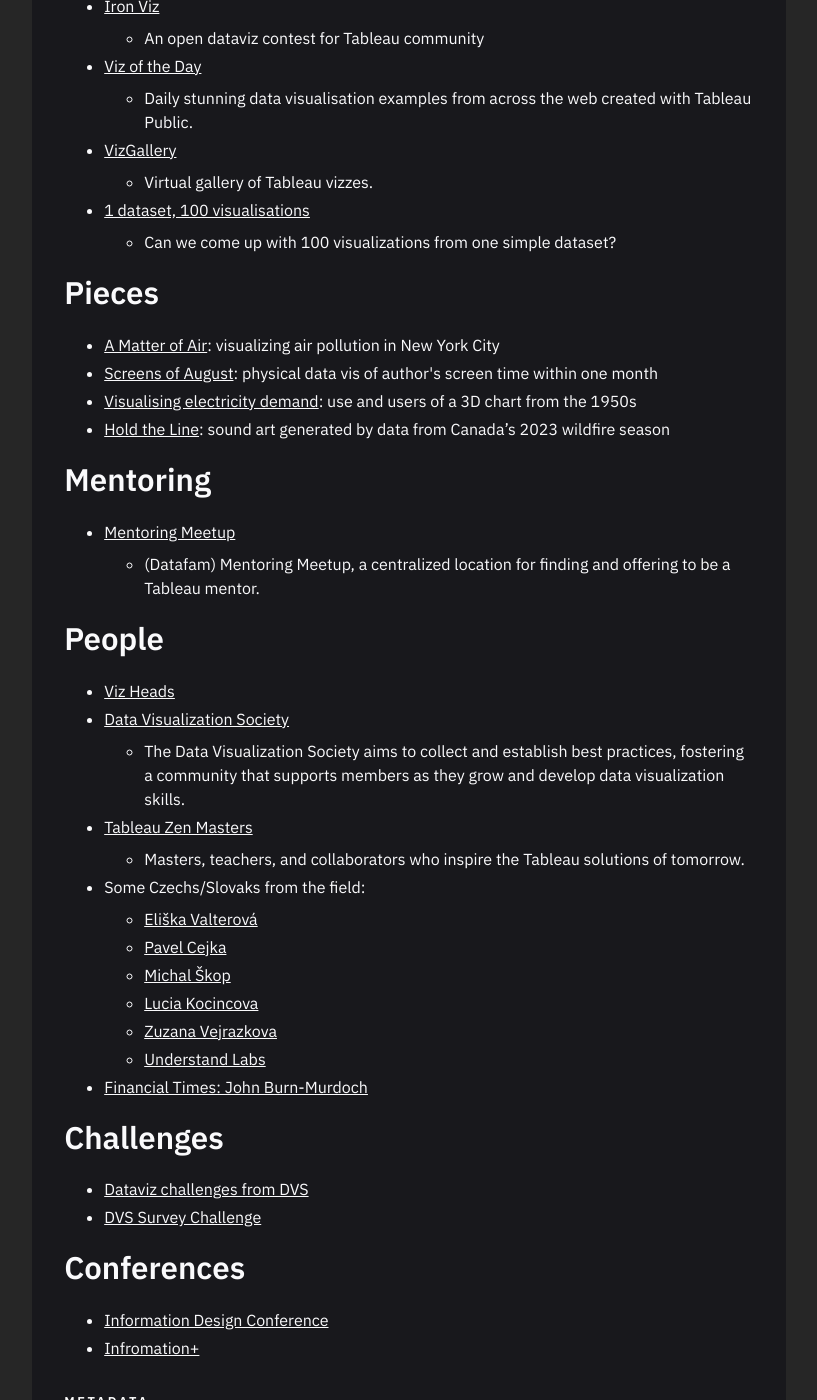
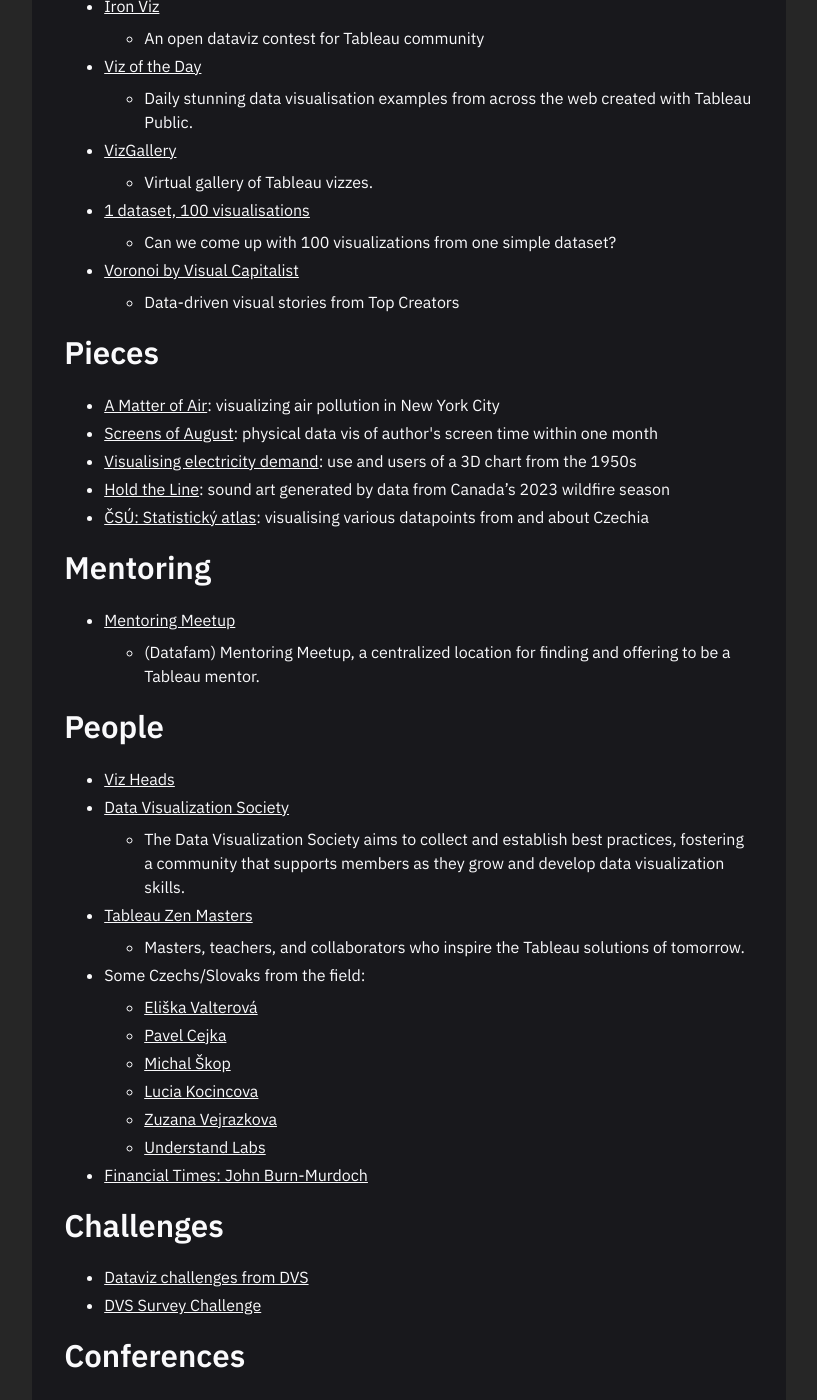
Before and after one commit to one-data-cookie/one-data-cookie.github.io, a Jekyll site: the page built from _notes/data-vis/Learn from others.md, in a window 1280 px wide and 1400 px high, scrolled down 1753 px. Shown: the whole window, without its empty margins (231-1048 px from the left). Built offline with Jekyll 4.4.1, drawn with Linux system fonts in a browser that asks for light colours; some of the changed text lies outside the part shown.

Commit message:
Sync notes and files as of 2025-02-14 19:39:12 UTC

```diff
--- a/_notes/data-vis/Learn from others.md
+++ b/_notes/data-vis/Learn from others.md
@@ -64,12 +64,15 @@
 	- Virtual gallery of Tableau vizzes.
 - [1 dataset, 100 visualisations](https://100.datavizproject.com/)
 	- Can we come up with 100 visualizations from one simple dataset?
+- [Voronoi by Visual Capitalist](https://www.voronoiapp.com/)
+    - Data-driven visual stories from Top Creators
 
 ## Pieces
 - [A Matter of Air](https://storymaps.arcgis.com/stories/8723e46dc6c54716808be04457723bc4): visualizing air pollution in New York City
 - [Screens of August](https://karthikeyags.myportfolio.com/screens-of-august-tangible-dataviz): physical data vis of author's screen time within one month
 - [Visualising electricity demand](https://journal.sciencemuseum.ac.uk/article/visualising-electricity-demand/): use and users of a 3D chart from the 1950s
 - [Hold the Line](https://loudnumbers.bandcamp.com/track/hold-the-line): sound art generated by data from Canada’s 2023 wildfire season
+- [ČSÚ: Statistický atlas](https://geodata.csu.gov.cz/as/atlas/): visualising various datapoints from and about Czechia
 
 ## Mentoring
 - [Mentoring Meetup](http://www.mentoringmeetup.com/)
```
Also changed, not shown: other parts of _notes/data-vis/Learn from others.md (+1 -1 lines), _notes/data-society/Find the right dataset.md (+3 -1 lines).
